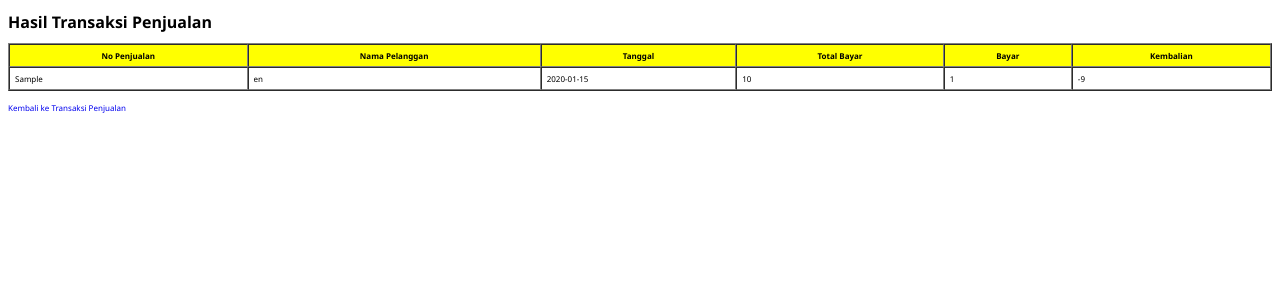
After one commit to Rifaiiii04/crud-produk, a PHP site: page /hasil_transaksi.php in a window 1280 px wide. The commit adds this page. Shown: the top 300 px of the page. Run offline with PHP 8.4, Linux system fonts and the light colour scheme; tables that the repository leaves empty hold one stand-in row (values such as "Sample post").

Commit message:
tambah hasil transaksi

```diff
--- /dev/null
+++ b/hasil_transaksi.php
@@ -0,0 +1,39 @@
+<?php
+include 'koneksi.php';
+$query = "SELECT * FROM penjualan ORDER BY tanggal DESC";
+$hasil = mysqli_query($koneksi, $query);
+?>
+<!DOCTYPE html>
+<html lang="en">
+<head>
+    <meta charset="UTF-8">
+    <meta name="viewport" content="width=device-width, initial-scale=1.0">
+    <title>Hasil Transaksi</title>
+    <link href="style.css" rel="stylesheet">
+</head>
+<body>
+    <h1>Hasil Transaksi Penjualan</h1>
+    <table border="1" width="100%" cellpadding="5" cellspacing="0">
+        <tr bgcolor="yellow">
+            <th>No Penjualan</th>
+            <th>Nama Pelanggan</th>
+            <th>Tanggal</th>
+            <th>Total Bayar</th>
+            <th>Bayar</th>
+            <th>Kembalian</th>
+        </tr>
+        <?php while ($baris = mysqli_fetch_assoc($hasil)): ?>
+        <tr>
+            <td><?= $baris['no_penjualan']; ?></td>
+            <td><?= $baris['nama_pelanggan']; ?></td>
+            <td><?= $baris['tanggal']; ?></td>
+            <td><?= number_format($baris['total_bayar'], 0, ',', '.'); ?></td>
+            <td><?= number_format($baris['bayar'], 0, ',', '.'); ?></td>
+            <td><?= number_format($baris['bayar'] - $baris['total_bayar'], 0, ',', '.'); ?></td>
+        </tr>
+        <?php endwhile; ?>
+    </table>
+    <br>
+    <a href="transaksi_penjualan.php" style="text-decoration: none;">Kembali ke Transaksi Penjualan</a>
+</body>
+</html>
--- a/penjualan.php
+++ b/penjualan.php
@@ -8,6 +8,7 @@
 </head>
 <body>
 	<h1>Transaksi Penjualan</h1>
+	<button><a href="hasil_transaksi.php" style="text-decoration: none;">Lihat Hasil Transaksi</a></button>
   	<table border="1" width="100%" cellpadding="1" cellspacing="0">
   		<tr>
   			<td width="70%">
```
